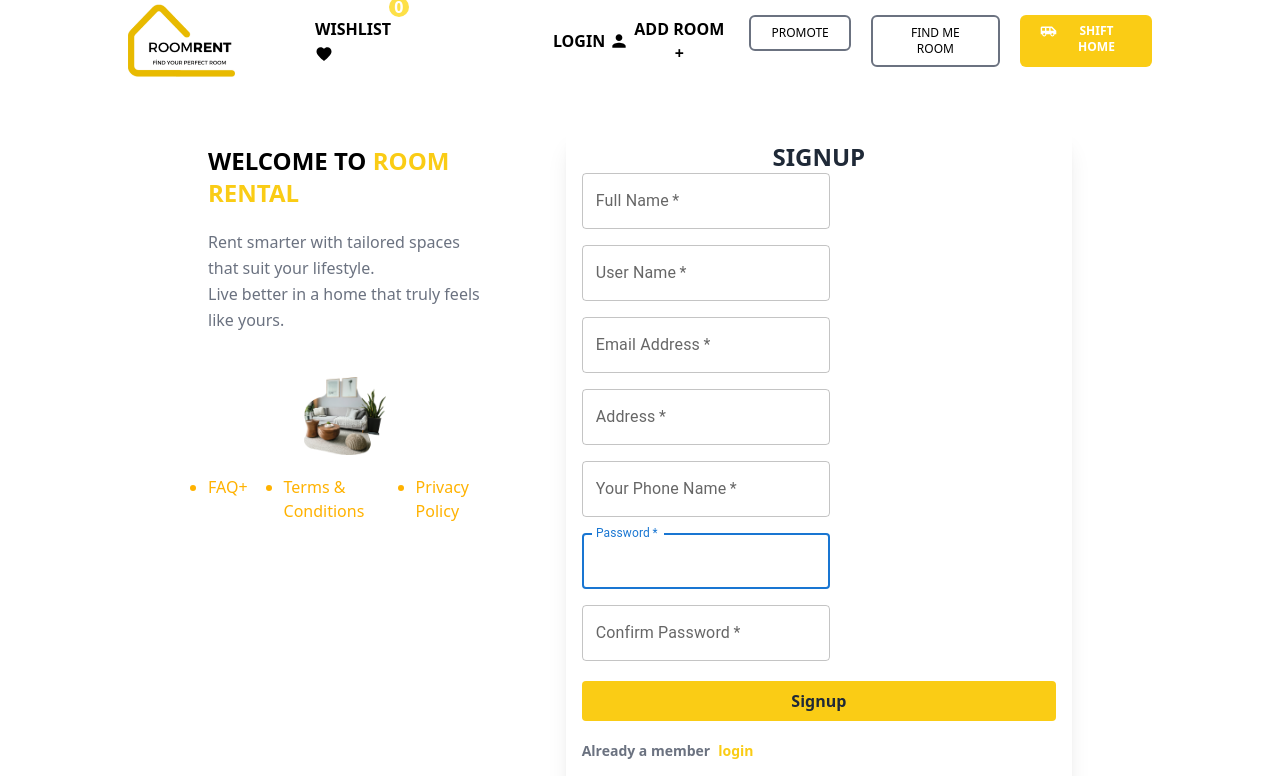
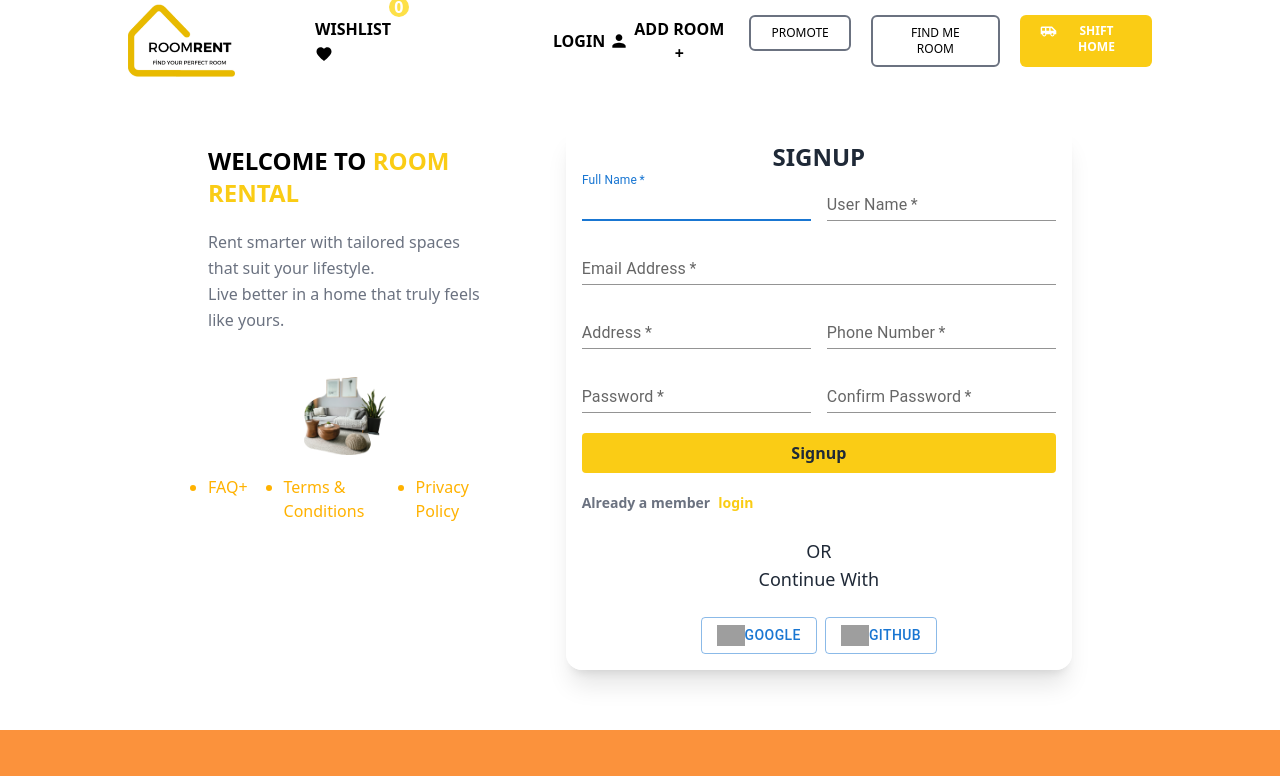
Before and after one commit to bhatta09/Room-Rental-System, a React (Vite) app: page /sign-up in a window 1280 px wide. Shown: the top 776 px of the page. Built offline with nearby package versions, Linux system fonts and the light colour scheme; grey boxes are pictures that could not be loaded.

Commit message:
signUpCompleteFunctionality

```diff
--- a/package.json
+++ b/package.json
@@ -23,6 +23,7 @@
     "react-redux": "^9.1.2",
     "react-router-dom": "^6.26.1",
     "react-slick": "^0.30.2",
+    "react-toastify": "^10.0.5",
     "room-rental": "file:",
     "slick-carousel": "^1.8.1",
     "styled-components": "^6.1.12"
--- a/src/App.jsx
+++ b/src/App.jsx
@@ -9,6 +9,8 @@ import Profile from "./pages/Profile";
 import RoomDetail from "./pages/RoomDetails";
 import EmailVerification from "./pages/EmailVerification";
 
+import { ToastContainer, toast } from "react-toastify";
+import "react-toastify/dist/ReactToastify.css";
 const App = () => {
   const router = createBrowserRouter([
     {
@@ -54,6 +56,18 @@ const App = () => {
   return (
     <>
       <RouterProvider router={router} />
+      <ToastContainer
+        position="top-right"
+        autoClose={5000}
+        hideProgressBar={false}
+        newestOnTop={false}
+        closeOnClick
+        rtl={false}
+        pauseOnFocusLoss
+        draggable
+        pauseOnHover
+        theme="colored"
+      />
     </>
   );
 };
--- a/src/pages/Login.jsx
+++ b/src/pages/Login.jsx
@@ -110,7 +110,7 @@ const Login = () => {
           <h1 className="text-lg  font-normal tracking-normal mb-6 text-gray-800 text-center ">
             Continue With
           </h1>
-          <div className="flex justify-center">
+          <div className="flex justify-center gap-2">
             <Button variant="outlined" onClick={handleGoogleLogin}>
               <img
                 className="w-7"
@@ -119,10 +119,10 @@ const Login = () => {
               />
               Google
             </Button>
-            <Button variant="outlined" onClick={handleGithubLogin}>
+            <Button variant="outlined"  onClick={handleGithubLogin}>
               <img
                 className="w-7"
-                src="https://img.icons8.com/?size=100&id=17960&format=png&color=000000"
+                src="https://img.icons8.com/?size=100&id=62856&format=png&color=000000"
                 alt="GitHub"
               />
               GitHub
--- a/src/pages/SignUp.jsx
+++ b/src/pages/SignUp.jsx
@@ -9,14 +9,17 @@ const SignUp = () => {
   const [formData, setFormData] = useState({
     fullName: "",
     username: "",
-    phoneNum: "",
+    phoneNumber: "",
     email: "",
     address: "",
     password: "",
     confirmPassword: "",
   });
-  const [userType, setUserType] = useState("");
+
+  const [formErrors, setFormErrors] = useState({}); // State for form validation errors
+
   const navigate = useNavigate();
+
   const handleChange = (e) => {
     const { id, value } = e.target;
     setFormData((prevData) => ({
@@ -25,16 +28,31 @@ const SignUp = () => {
     }));
   };
 
+  // Google login handler
+  const handleGoogleLogin = () => {
+    window.location.href = "http://localhost:9090/oauth2/authorization/google";
+  };
+
+  // GitHub login handler
+  const handleGithubLogin = () => {
+    window.location.href = "http://localhost:9090/oauth2/authorization/github";
+  };
+
   const handleSubmit = async (e) => {
     e.preventDefault();
     try {
       const response = await axios.post("/api/v1/auth/signUp", formData);
       console.log(response.data);
-      alert("Form submitted successfully!");
       navigate("/emailverification");
     } catch (error) {
-      console.error("Error:", error);
-      alert("Form submission failed.");
+      if (error.response && error.response.data) {
+        const errors = error.response.data;
+        setFormErrors(errors); // Populate formErrors with API validation errors
+      } else {
+        setFormErrors({
+          general: "An unexpected error occurred",
+        });
+      }
     }
   };
 
@@ -49,8 +67,9 @@ const SignUp = () => {
         </h2>{" "}
         <form>
           <Grid2 container spacing={2}>
-            <Grid2 item xs={12} sm={6}>
+            <Grid2 size={6}>
               <TextField
+                variant="standard"
                 required
                 fullWidth
                 id="fullName"
@@ -58,21 +77,26 @@ const SignUp = () => {
                 autoFocus
                 value={formData.fullName}
                 onChange={handleChange}
+                error={!!formErrors.fullName}
+                helperText={formErrors.fullName}
               />
             </Grid2>
-            <Grid2 item xs={12} sm={6}>
+            <Grid2 size={6}>
               <TextField
+                variant="standard"
                 required
                 fullWidth
                 id="username"
                 label="User Name"
-                autoFocus
                 value={formData.username}
                 onChange={handleChange}
+                error={!!formErrors.username}
+                helperText={formErrors.username}
               />
             </Grid2>
-            <Grid2 item xs={12}>
+            <Grid2 size={16}>
               <TextField
+                variant="standard"
                 required
                 fullWidth
                 id="email"
@@ -80,81 +104,101 @@ const SignUp = () => {
                 autoComplete="email"
                 value={formData.email}
                 onChange={handleChange}
+                error={!!formErrors.email}
+                helperText={formErrors.email}
               />
             </Grid2>
-            <Grid2 item xs={12} sm={6}>
+            <Grid2 size={6}>
               <TextField
+                variant="standard"
                 required
                 fullWidth
-                label=" Address"
+                label="Address"
                 id="address"
-                autoComplete="email"
                 value={formData.address}
                 onChange={handleChange}
+                error={!!formErrors.address}
+                helperText={formErrors.address}
               />
             </Grid2>
 
-            <Grid2 item xs={12} sm={6}>
+            <Grid2 size={6}>
               <TextField
+                variant="standard"
                 type="number"
                 required
                 fullWidth
-                id="phoneNum"
-                label="Your Phone Name"
-                value={formData.phoneNum}
+                id="phoneNumber"
+                label="Phone Number"
+                value={formData.phoneNumber}
                 onChange={handleChange}
+                error={!!formErrors.phoneNumber}
+                helperText={formErrors.phoneNumber}
               />
             </Grid2>
-            <Grid2 item xs={12} sm={6}>
+            <Grid2 size={6}>
               <TextField
+                variant="standard"
                 required
                 fullWidth
                 id="password"
                 label="Password"
-                autoFocus
                 value={formData.password}
                 onChange={handleChange}
+                error={!!formErrors.error}
+                helperText={formErrors.error}
               />
             </Grid2>
-            <Grid2 item xs={12} sm={6}>
+            <Grid2 size={6}>
               <TextField
+                variant="standard"
                 required
                 fullWidth
                 id="confirmPassword"
                 label="Confirm Password"
                 value={formData.confirmPassword}
                 onChange={handleChange}
+                error={!!formErrors.error}
+                helperText={formErrors.error}
               />
             </Grid2>
           </Grid2>
           <button
             onClick={handleSubmit}
-            className=" mt-5 w-full  font-semibold bg-yellow-400 rounded h-10  text-base font-sm text-gray-800 "
+            className="mt-5 w-full font-semibold bg-yellow-400 rounded h-10 text-base font-sm text-gray-800"
           >
             Signup
           </button>
         </form>
-        <div className="flex gap-2 text-sm mt-5 ">
-          <span className="text-gray-500 font-semibold"> Already a member</span>
-          <Link to="/login/:token" className="text-yellow-400 font-semibold">
+        <div className="flex gap-2 text-sm mt-5">
+          <span className="text-gray-500 font-semibold">Already a member</span>
+          <Link to="/login" className="text-yellow-400 font-semibold">
             login
           </Link>
         </div>
         <div>
-          <h1 className="text-lg  font-normal tracking-normal mt-6 text-gray-800 text-center uppercase">
+          <h1 className="text-lg font-normal tracking-normal mt-6 text-gray-800 text-center uppercase">
             or
           </h1>
-          <h1 className="text-lg  font-normal tracking-normal mb-6 text-gray-800 text-center ">
+          <h1 className="text-lg font-normal tracking-normal mb-6 text-gray-800 text-center">
             Continue With
           </h1>
-          <div className="flex justify-center">
-            <Button variant="outlined">
+          <div className="flex justify-center gap-2">
+            <Button variant="outlined" onClick={handleGoogleLogin}>
               <img
                 className="w-7"
                 src="https://img.icons8.com/?size=100&id=17949&format=png&color=000000"
-                alt=""
+                alt="Google"
               />
               Google
+            </Button>
+            <Button variant="outlined" onClick={handleGithubLogin}>
+              <img
+                className="w-7"
+                src="https://img.icons8.com/?size=100&id=62856&format=png&color=000000"
+                alt="GitHub"
+              />
+              GitHub
             </Button>
           </div>
         </div>
```
Also changed, not shown: 1 other file (tests, documents, lock files or other folders).
